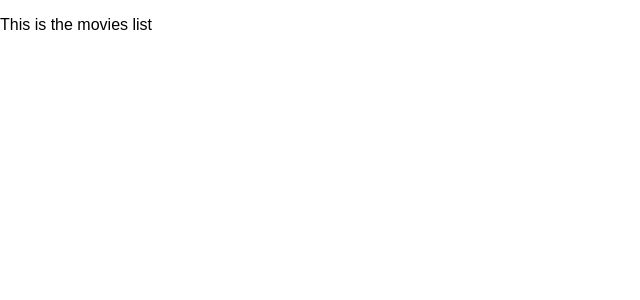
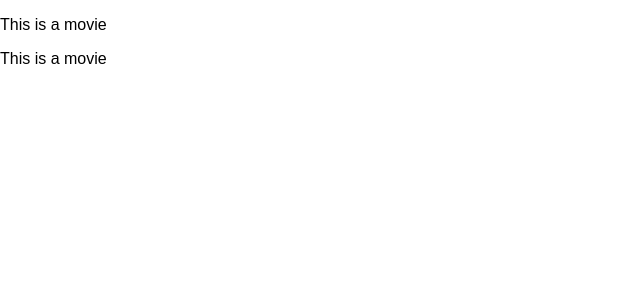
Before and after one commit to ClareBee/imdbReactList, a React (Create React App) app: page / in a window 1280 px wide. Shown: the top 300 px of the page, without its empty margins (0-640 px from the left). Built offline with nearby package versions, Linux system fonts and the light colour scheme.

Commit message:
Adds Movie component code and links with MovieList component

```diff
--- a/src/components/Movie.js
+++ b/src/components/Movie.js
@@ -0,0 +1,18 @@
+import React from 'react';
+
+
+class Movie extends React.Component {
+  constructor(props){
+    super(props);
+  }
+
+  render(){
+    return(
+      <React.Fragment>
+        <p>This is a movie</p>
+      </React.Fragment>
+    );
+  }
+}
+
+export default Movie;
--- a/src/components/MoviesList.js
+++ b/src/components/MoviesList.js
@@ -9,7 +9,8 @@ class MoviesList extends React.Component{
   render(){
     return(
       <React.Fragment>
-        <p>This is the movies list</p>
+        <Movie />
+        <Movie />
       </React.Fragment>
     );
   }
```
